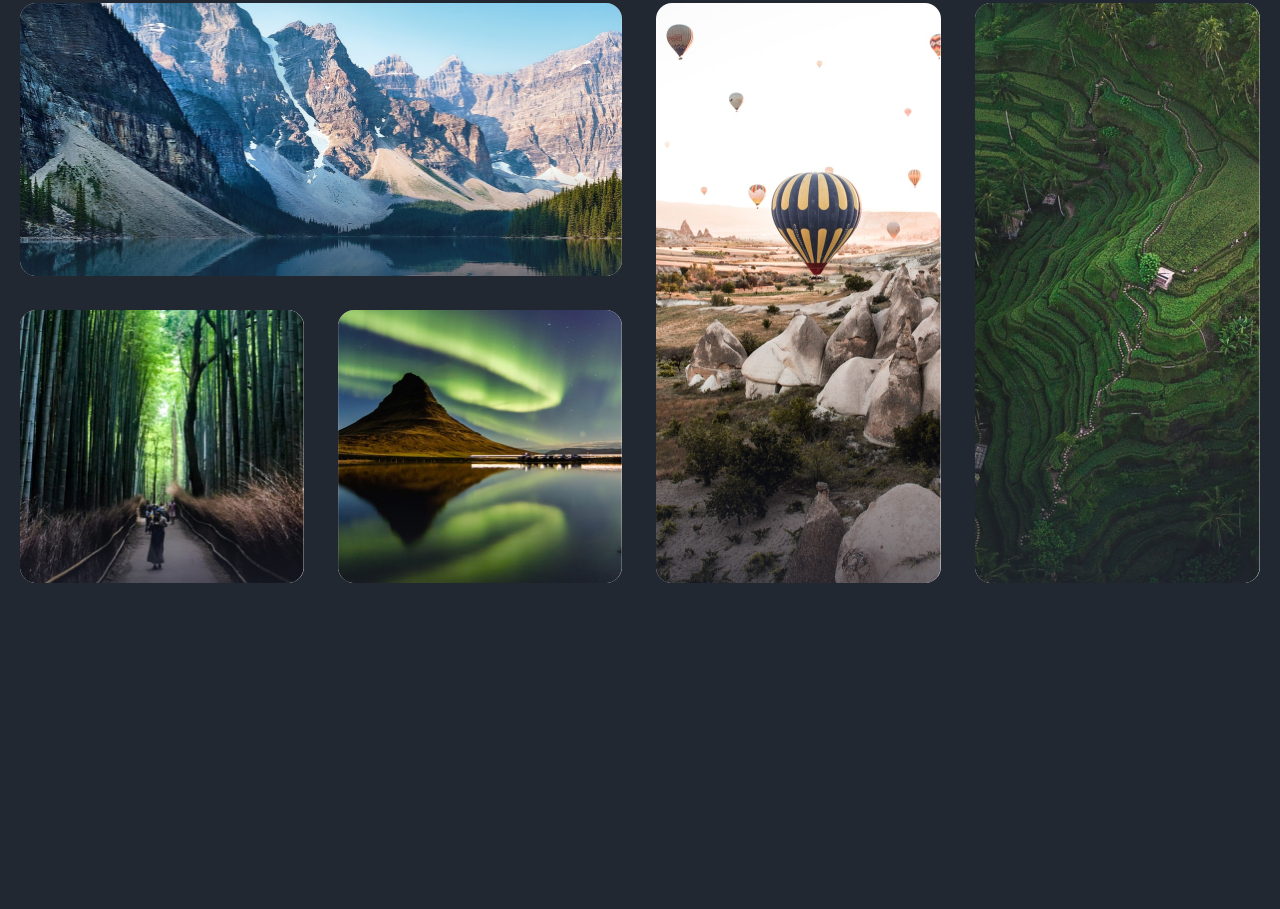
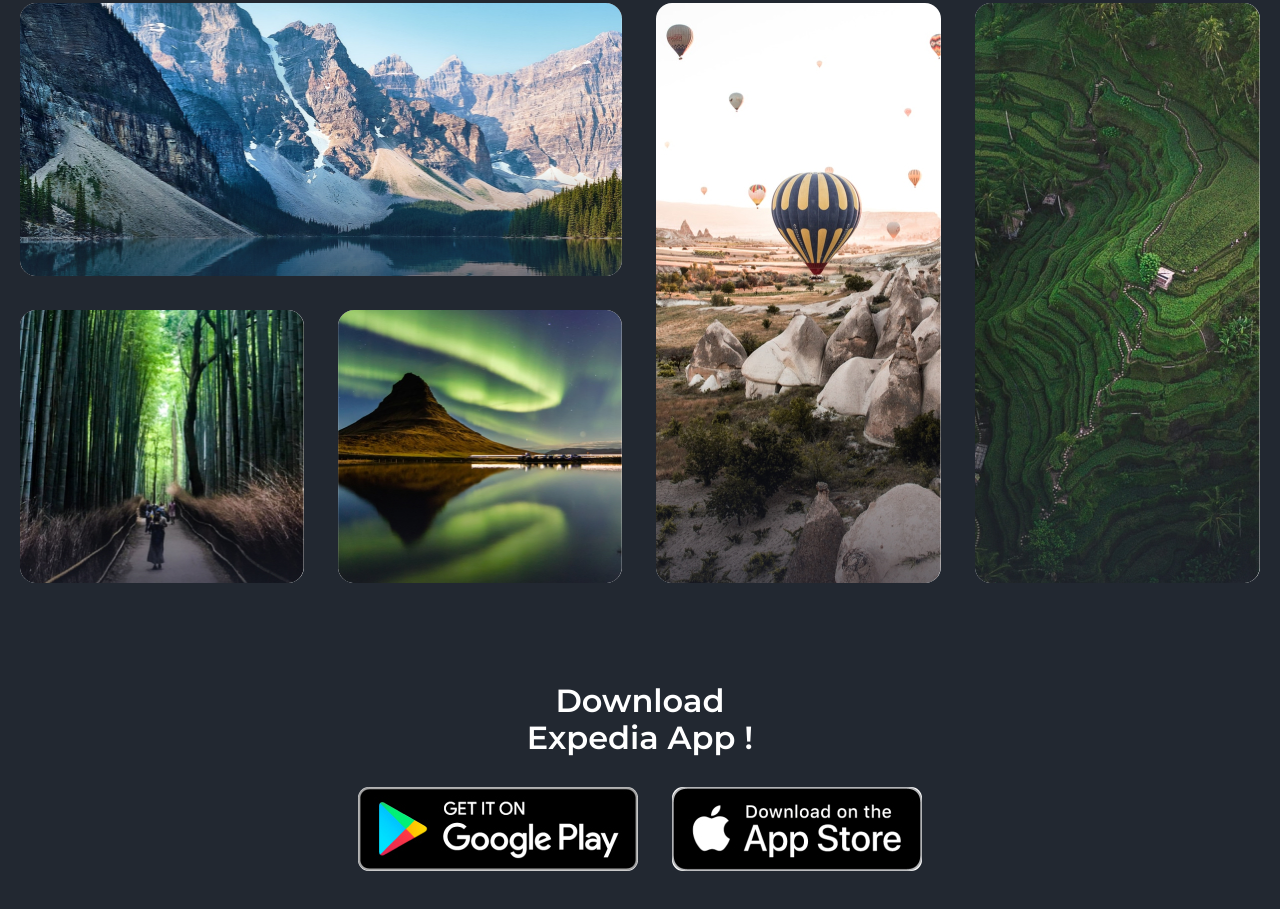
Before and after one commit to snod13/expedia, a plain HTML site: page src/index.html in a window 1280 px wide. Shown: the part 1009-1918 px from the top of the page. Before the commit the page ends 1692 px from the top, so only its background shows below. Drawn offline with Linux system fonts and the light colour scheme.

Commit message:
Разметка и оформление блока загрузок

```diff
--- a/src/index.html
+++ b/src/index.html
@@ -182,17 +182,29 @@
         <!-- /.section__title destination__title -->
         <div class="destination__view">
           <div class="destination__grid">
-            <div class="destination__item destination__item1"><img src="img/destinations/dest1.jpg" alt=""></div>
-            <div class="destination__item destination__item2"><img src="img/destinations/dest2.jpg" alt=""></div>
-            <div class="destination__item destination__item2"><img src="img/destinations/dest3.jpg" alt=""></div>
+            <div class="destination__item destination__item1"><img src="img/destinations/dest1.jpg" alt="Mountains with lake"></div>
+            <div class="destination__item destination__item2"><img src="img/destinations/dest2.jpg" alt="Forest trail"></div>
+            <div class="destination__item destination__item2"><img src="img/destinations/dest3.jpg" alt="Hill with lake"></div>
           </div>
-          <div class="destination__item destination__item3"><img src="img/destinations/dest4.jpg" alt=""></div>
-          <div class="destination__item destination__item4"><img src="img/destinations/dest5.jpg" alt=""></div>
+          <div class="destination__item destination__item3"><img src="img/destinations/dest4.jpg" alt="Aerostat"></div>
+          <div class="destination__item destination__item4"><img src="img/destinations/dest5.jpg" alt="Green Hills"></div>
         </div>
         <!-- /.destination__view -->
       </div>
     </section>
     <!-- /.section destination -->
+    <section class="section download">
+      <div class="container">
+        <h2 class="section__title download__title">Download Expedia App !</h2>
+        <!-- /.section__title download__title -->
+        <div class="download__links">
+          <a href="#" class="download__link"><img src="img/download/google.jpg" alt="Play Market"></a>
+          <a href="#" class="download__link"><img src="img/download/apple.jpg" alt="App Store"></a>
+        </div>
+      <!-- /.download__links -->
+    </div>
+    </section>
+    <!-- /.section download -->
   </main>
   <!-- /.main -->
 
--- /dev/null
+++ b/src/sass/blocks/_download.sass
@@ -0,0 +1,17 @@
+.download
+  margin-bottom: 120px
+  &__title
+    max-width: 228px
+    margin: auto
+    margin-bottom: 30px
+    text-align: center
+  &__link
+    display: inline-block
+    margin-right: 30px
+    &:last-child
+      margin-right: 0
+    img
+      display: block
+      border-radius: 11px
+    &s
+      text-align: center
--- a/src/sass/main.sass
+++ b/src/sass/main.sass
@@ -6,3 +6,4 @@
 @import 'blocks/header'
 @import 'blocks/booking'
 @import 'blocks/destinations'
+@import 'blocks/download'
```
Also changed, not shown: src/css/main.css, src/img/download/apple.jpg (added), src/img/download/google.jpg (added), 1 other file.
